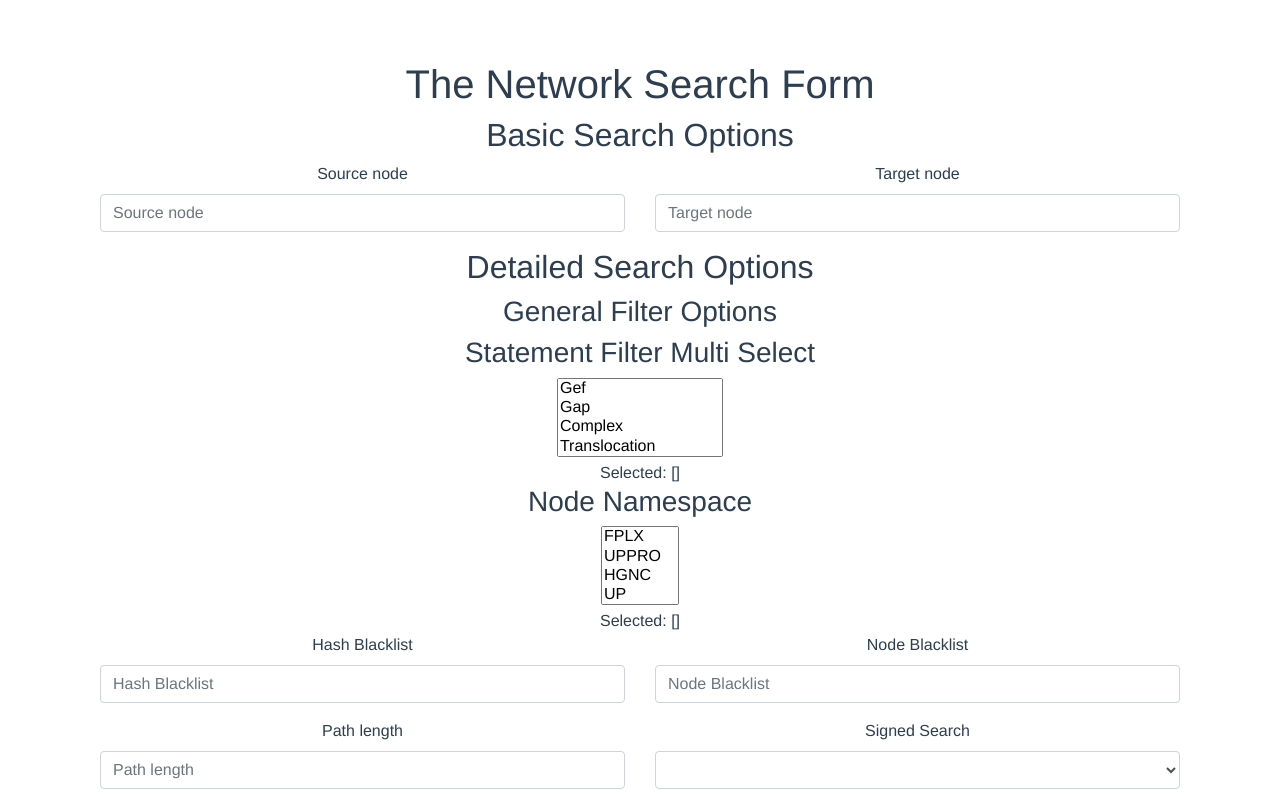
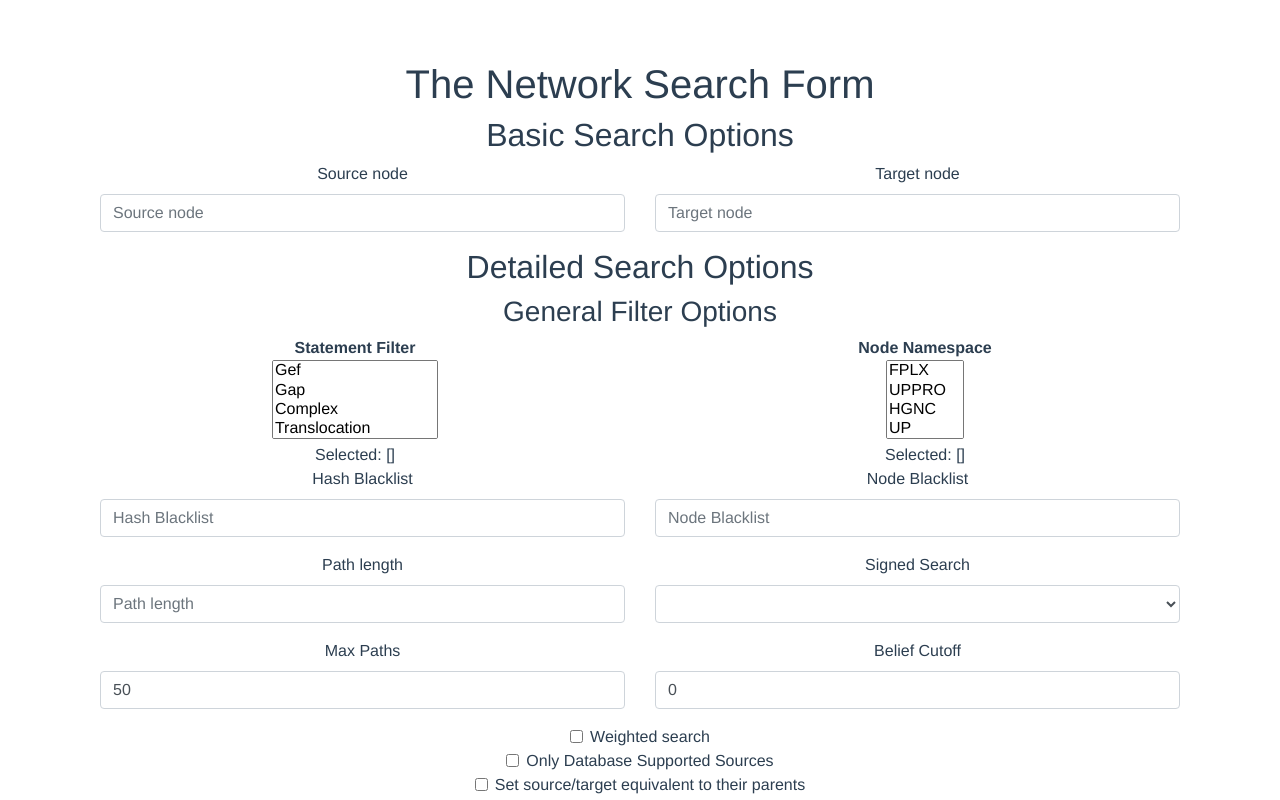
Before and after one commit to kkaris/indra_network_service, a Vue app in the folder indra_network_search/frontend/: page / in a window 1280 px wide. Shown: the top 800 px of the page. Built offline with nearby package versions, Linux system fonts and the light colour scheme; the HTML template or start-up script is replaced by a standard one.

Commit message:
Put multi-selects in row-col setup, remove comments

```diff
--- a/indra_network_search/frontend/src/components/NetworkSearchForm.vue
+++ b/indra_network_search/frontend/src/components/NetworkSearchForm.vue
@@ -32,20 +32,9 @@
       </div>
       <h2>Detailed Search Options</h2>
       <h3>General Filter Options</h3>
-      <!-- Add:
-        - Node NS
-        - Stmt filter
-        - DB only
-        - Reverse search
-        - Shared regulators
-        - Timeout
-        - Hash blacklist
-        - Node blacklist
-        - Path Length
-        - Max Paths
-        - Belief
-       -->
-      <h3>Statement Filter Multi Select</h3>
+      <div class="row">
+        <div class="col">
+          <b>Statement Filter</b>
           <div id="v-model-select-stmts">
             <select v-model="stmt_filter" multiple>
               <option
@@ -58,7 +47,9 @@
             <br />
             <span>Selected: {{ stmt_filter }}</span>
           </div>
-      <h3>Node Namespace</h3>
+        </div>
+        <div class="col">
+          <b>Node Namespace</b>
           <div id="v-model-select-namespace">
             <select v-model="allowed_ns" multiple>
               <option
@@ -70,6 +61,8 @@
             </select>
             <br/>
             <span>Selected: {{ allowed_ns }}</span>
+          </div>
+        </div>
       </div>
       <div class="container">
         <div class="row">
@@ -129,12 +122,6 @@
           </div>
         </div>
       </div>
-        <!-- Add generic checkboxes here:
-          - Weighted
-          - DB only
-          - Reverse search
-          - Shared regulators (source - target search only)
-         -->
         <BaseCheckboxBS
           v-model="weighted"
           label="Weighted search"
@@ -145,7 +132,7 @@
         />
         <BaseCheckboxBS
           v-model="fplx_expand"
-          label="Set source/target as equivalent to their parents"
+          label="Set source/target equivalent to their parents"
         />
         <BaseCheckboxBS
           v-model="two_way"
```
Lines whose indentation alone changed are shown as unchanged.
